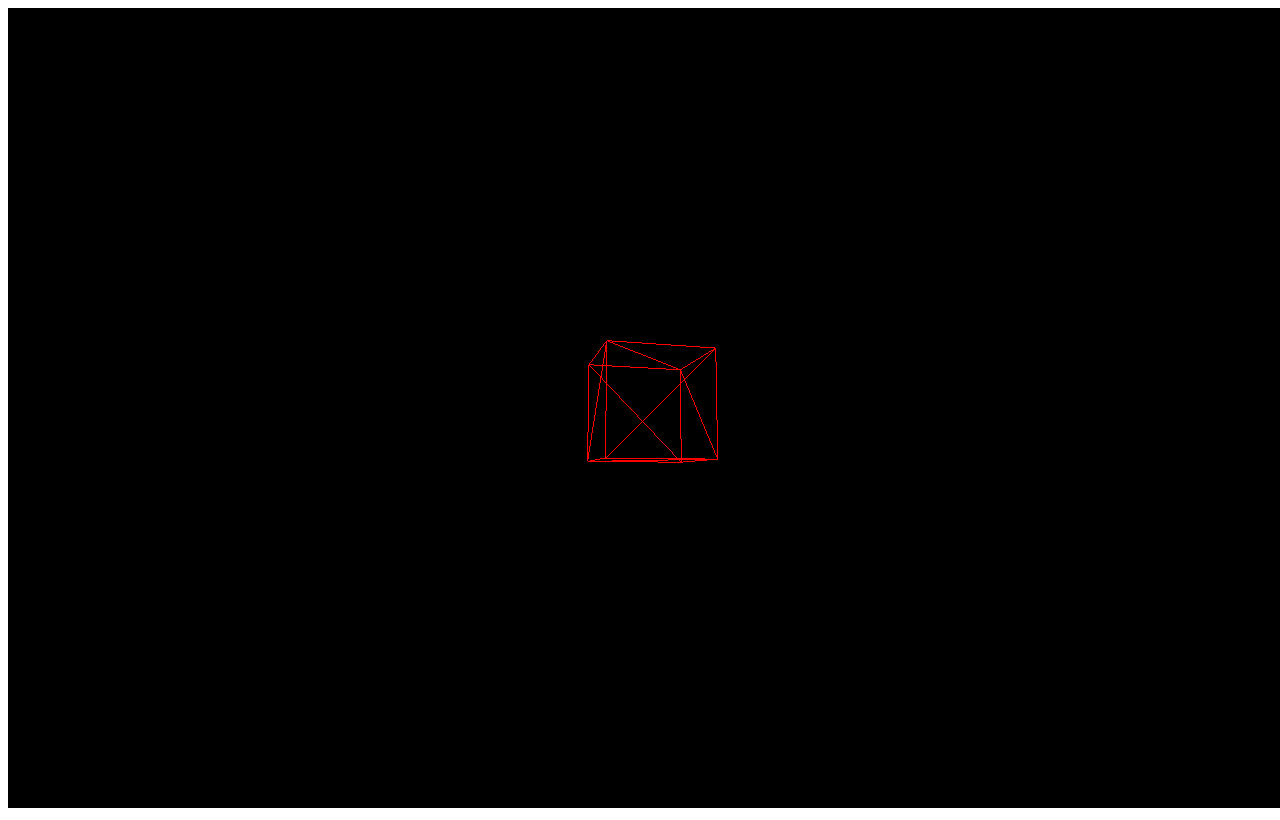
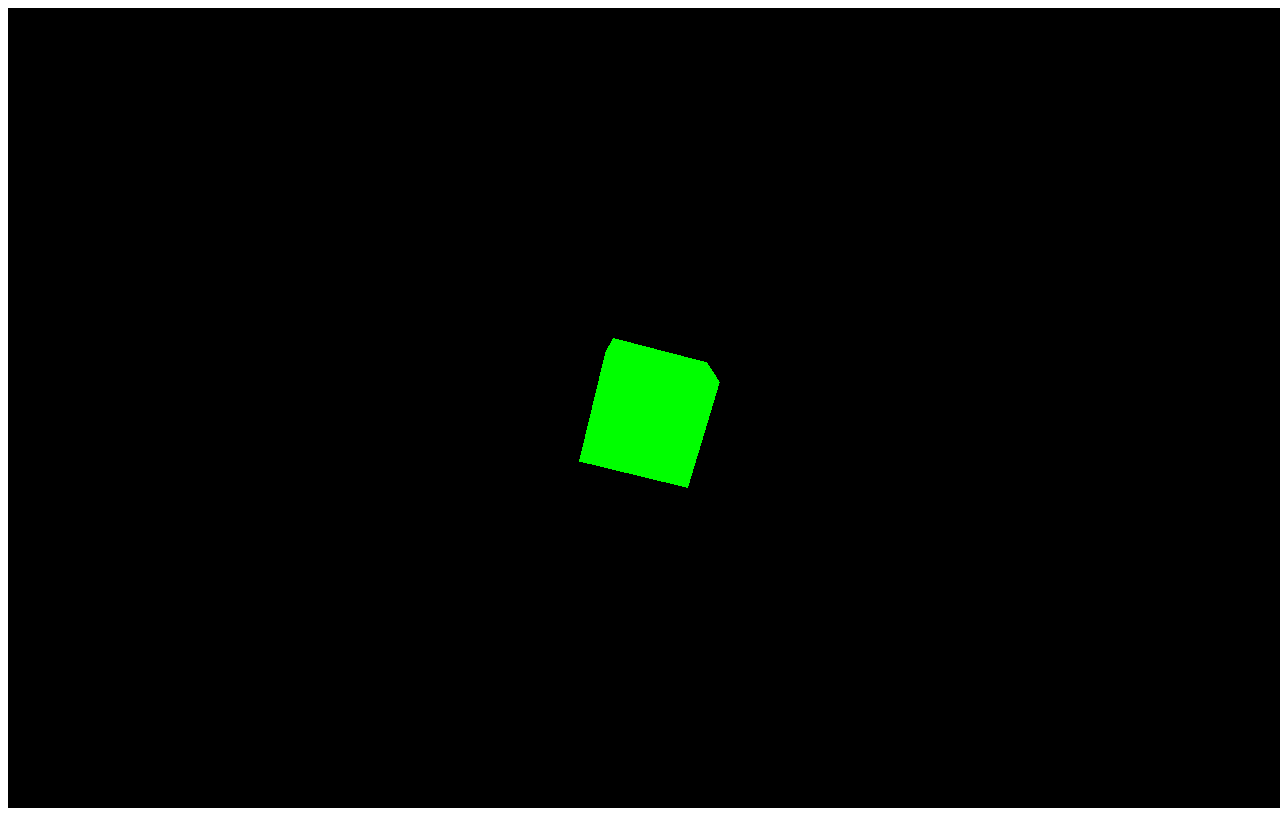
Before and after one commit to jerrywalters/portfolio-threejs, a plain HTML site: page index.html in a window 1280 px wide. Drawn offline with Linux system fonts and the light colour scheme.

Commit message:
made basic rotating cube

```diff
--- a/index.html
+++ b/index.html
@@ -3,6 +3,7 @@
   <head>
     <meta charset="utf-8">
     <title></title>
+    <link rel="stylesheet" src="style.css" />
   </head>
   <body>
 
--- a/js/scripts.js
+++ b/js/scripts.js
@@ -1,36 +1,60 @@
-var scene, camera, renderer;
-var geometry, material, mesh;
+var scene = new THREE.Scene();
+var camera = new THREE.PerspectiveCamera( 75, window.innerWidth / window.innerHeight, 0.1, 1000);
 
-init();
-animate();
+var renderer = new THREE.WebGLRenderer();
+renderer.setSize(window.innerWidth, window.innerHeight);
+document.body.appendChild(renderer.domElement);
 
-function init() {
+var geometry = new THREE.BoxGeometry(1, 1, 1);
+var material = new THREE.MeshBasicMaterial({color: 0x00ff00});
+var cube = new THREE.Mesh(geometry, material);
+scene.add(cube);
 
-    scene = new THREE.Scene();
+camera.position.z = 5;
 
-    camera = new THREE.PerspectiveCamera( 75, window.innerWidth / window.innerHeight, 1, 10000 );
-    camera.position.z = 1000;
+var render = function() {
+  requestAnimationFrame(render);
 
-    geometry = new THREE.BoxGeometry( 200, 200, 200 );
-    material = new THREE.MeshBasicMaterial( { color: 0xff0000, wireframe: true } );
+  cube.rotation.x += 0.1;
+  cube.rotation.y += 0.1;
 
-    mesh = new THREE.Mesh( geometry, material );
-    scene.add( mesh );
+  renderer.render(scene, camera);
+}
+render();
 
-    renderer = new THREE.WebGLRenderer();
-    renderer.setSize( window.innerWidth, window.innerHeight );
-
-    document.body.appendChild( renderer.domElement );
-
-}
-
-function animate() {
-
-    requestAnimationFrame( animate );
-
-    mesh.rotation.x += 0.01;
-    mesh.rotation.y += 0.02;
-
-    renderer.render( scene, camera );
-
-}
+// var scene, camera, renderer;
+// var geometry, material, mesh;
+//
+// init();
+// animate();
+//
+// function init() {
+//
+//     scene = new THREE.Scene();
+//
+//     camera = new THREE.PerspectiveCamera( 75, window.innerWidth / window.innerHeight, 1, 10000 );
+//     camera.position.z = 1000;
+//
+//     geometry = new THREE.BoxGeometry( 200, 200, 200 );
+//     material = new THREE.MeshBasicMaterial( { color: 0xff0000, wireframe: true } );
+//
+//     mesh = new THREE.Mesh( geometry, material );
+//     scene.add( mesh );
+//
+//     renderer = new THREE.WebGLRenderer();
+//     renderer.setSize( window.innerWidth, window.innerHeight );
+//
+//     document.body.appendChild( renderer.domElement );
+//
+// }
+//
+// function animate() {
+//
+//     requestAnimationFrame( animate );
+//
+//     mesh.rotation.x += 0.01;
+//     mesh.rotation.y += 0.02;
+//
+//     renderer.render( scene, camera );
+//
+// }
--- a/style.css
+++ b/style.css
@@ -0,0 +1,6 @@
+body {
+  margin: 0;
+}
+canvas {
+  width: 100%; height: 100%
+}
```
Also changed, not shown: 2 other files.
